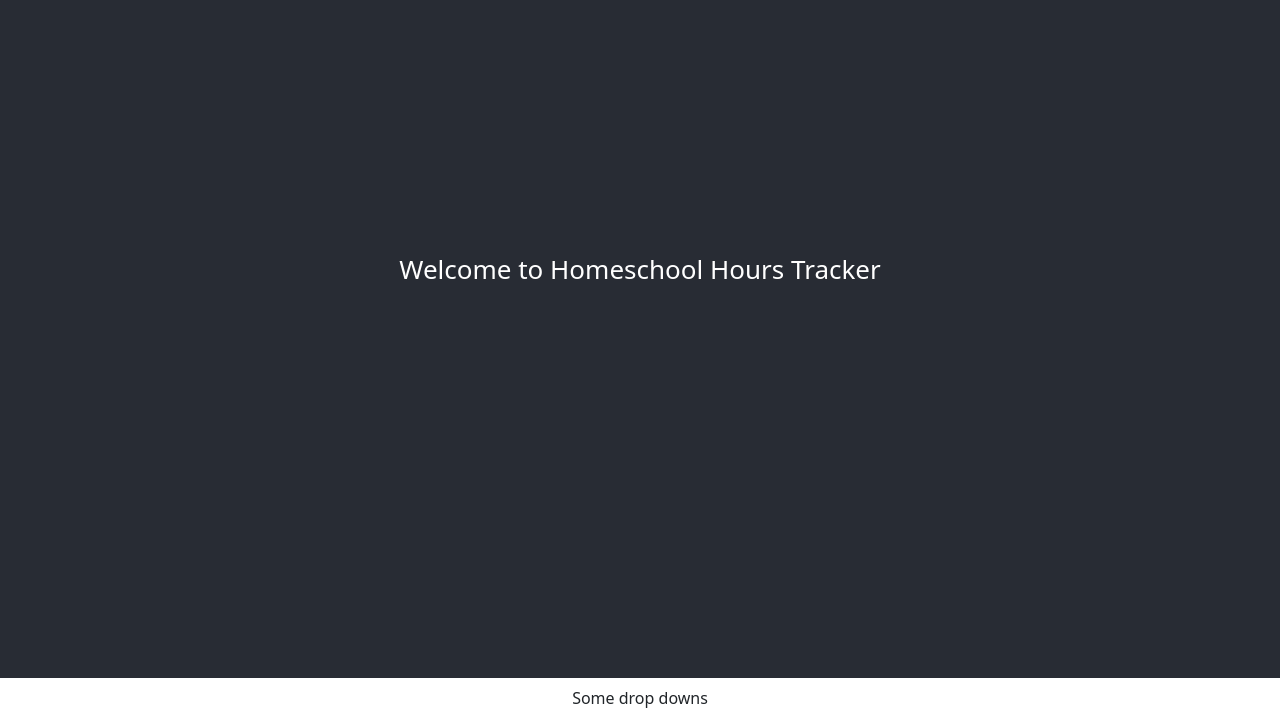
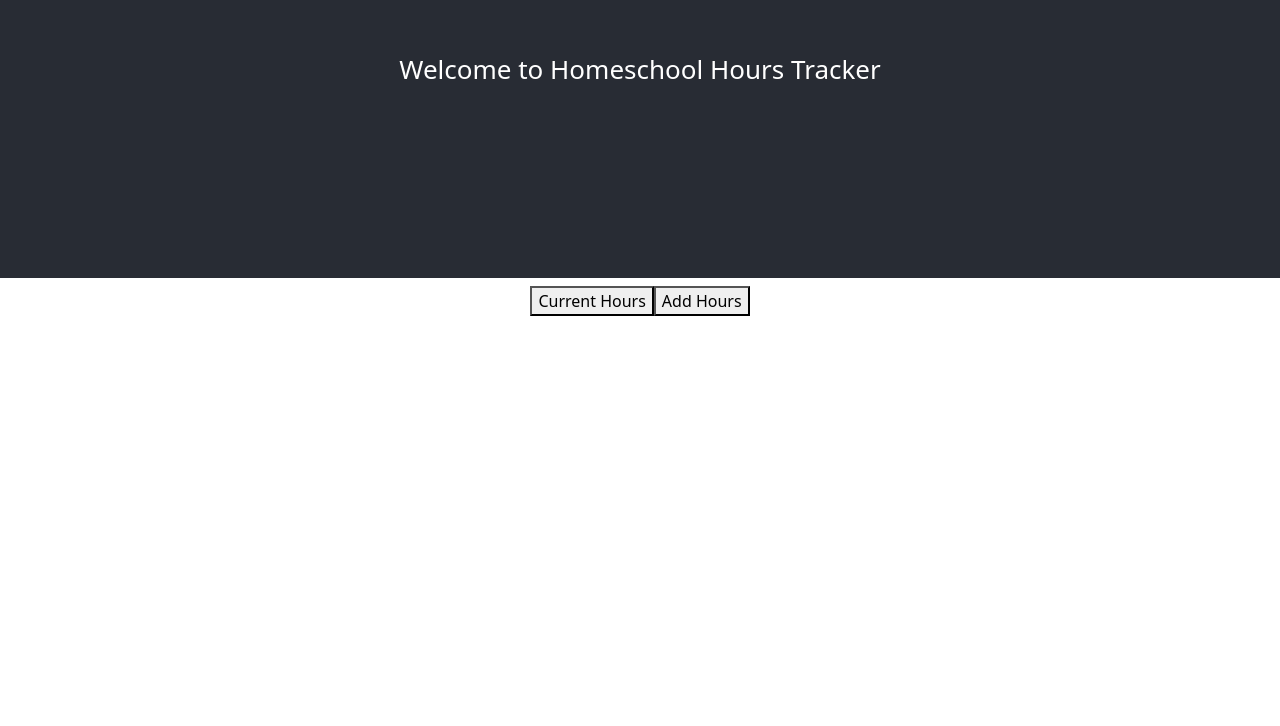
Before and after one commit to Sharion2023/Homeschool-tracker, a React (Create React App) app: page / in a window 1280 px wide. Shown: the part 122-848 px from the top of the page. After the commit the page ends 800 px from the top, so only its background shows below. Built offline with nearby package versions, Linux system fonts and the light colour scheme.

Commit message:
Buttons added. Need page setups

```diff
--- a/src/App.css
+++ b/src/App.css
@@ -15,7 +15,7 @@
 
 .App-header {
   background-color: #282c34;
-  min-height: 100vh;
+  min-height: 50vh;
   display: flex;
   flex-direction: column;
   align-items: center;
--- a/src/App.js
+++ b/src/App.js
@@ -2,7 +2,7 @@ import 'bootstrap/dist/css/bootstrap.css';
 // Put any other imports below so that CSS from your
 // components takes precedence over default styles.
 import './App.css';
-import AddClass from './Components/AddClass';
+import AddClass from './Components/AddHours';
 /*import ReactDOM from 'react-dom'
 import { library } from '@fortawesome/fontawesome-svg-core'
 import { all } from '@awesome.me/kit-KIT_CODE/icons'
@@ -18,10 +18,20 @@ function App() {
         </p>
       </h1>
 
+      <form class="form-inline" action="/action_page.php">
+        <div class="form-group">
 
-      <body>
-      <AddClass/>
-      </body>
+
+      <a href='/AddClass'>
+        <button type="button">Current Hours</button>
+        </a>
+
+        <a href='/AddClass'>
+        <button type="button">Add Hours</button>
+        </a>
+
+      </div>
+      </form>
 
 
     </div>
```
Also changed, not shown: src/Components/AddHours.js (renamed from src/Components/AddClass.js).
